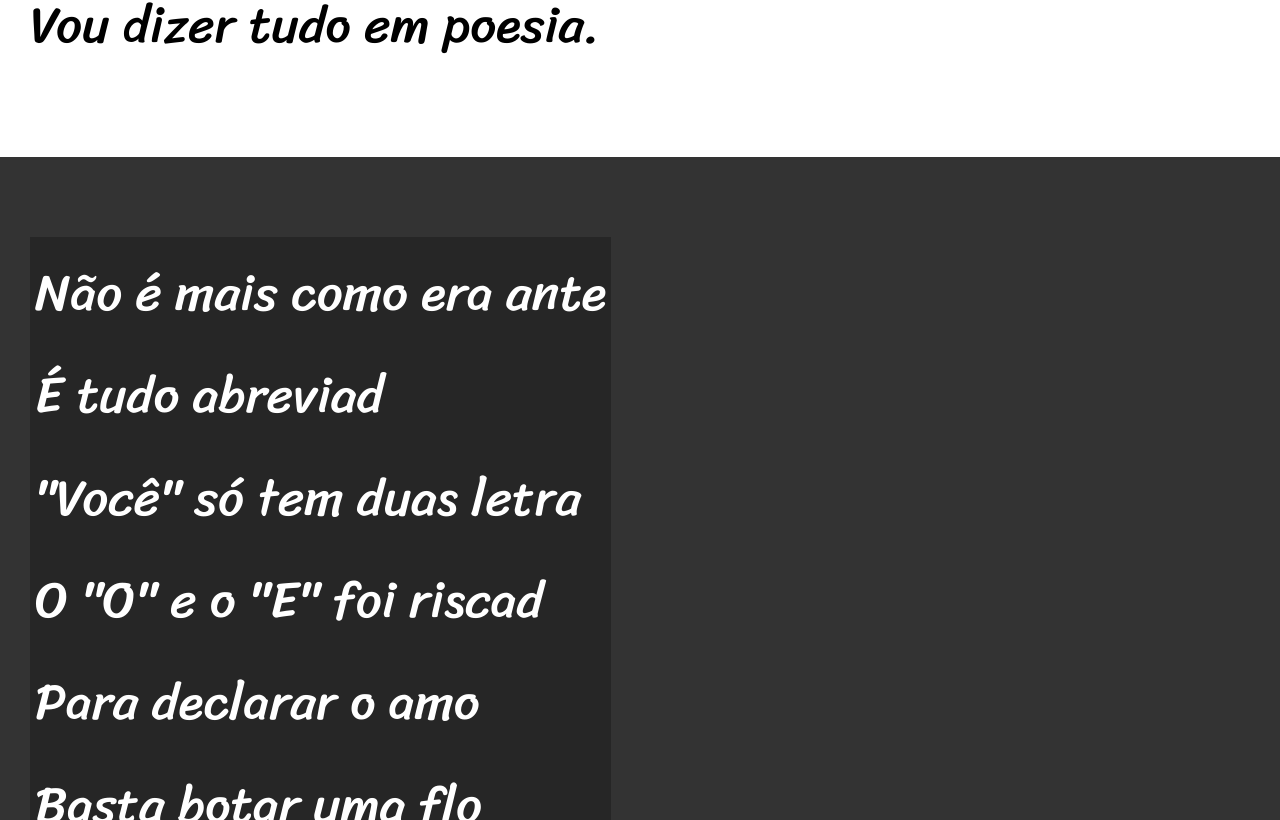
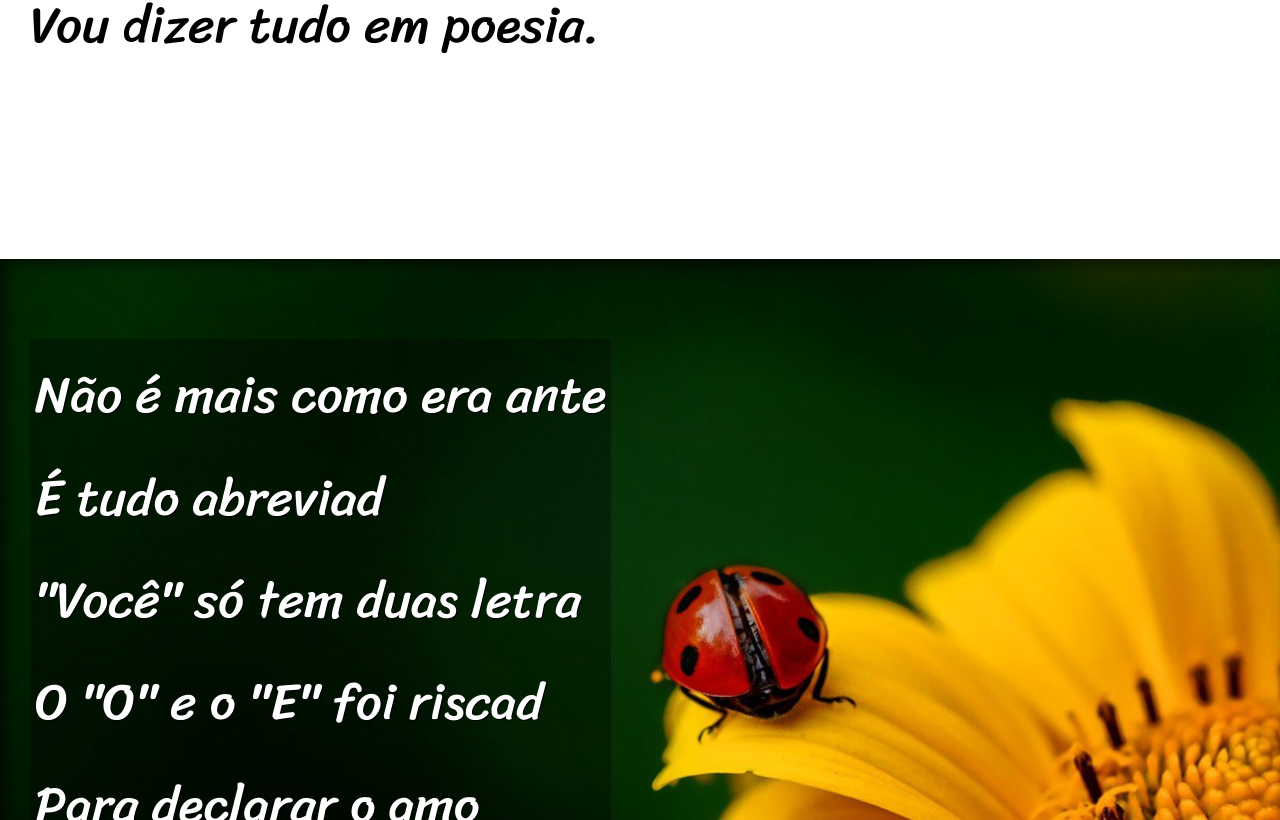
Before and after one commit to BeatrizChanfrone/html-css, a plain HTML site: page desafios/desafio 012/index.html in a window 1280 px wide. Shown: the part 980-1800 px from the top of the page. Drawn offline with Linux system fonts and the light colour scheme.

Commit message:
atualizção de fotos

```diff
--- a/desafios/desafio 012/estilo/style.css
+++ b/desafios/desafio 012/estilo/style.css
@@ -58,6 +58,9 @@ section{
     font-family: var(--fonte3);
     font-size: 4vw;
 }
+section > p {
+    padding-bottom: 2em;
+}
 section.normal{
     background-color: white;
     color: black;
@@ -66,14 +69,26 @@ section.normal{
 section.imagem{
     background-color: rgb(51, 51, 51);
     color: white;
+    box-shadow: inset 6px 6px 13px 0px rgba(0, 0, 0, 0.555);
+    background-size: cover;
+    background-attachment: fixed;
 }
 
 section.imagem > p{
     display: inline-block;
     padding: 5px;
-    background-color: rgba(0, 0, 0, 0.253);
+    background-color: rgba(0, 0, 0, 0.315);
+    text-shadow: 1px 1px 0px black ;
 }
 
+ section#img01 {
+    background-image: url('../imagens/background001.jpg');
+    background-position: right center;
+
+ }
+ section#img02 {
+    background-image: url('../imagens/background002.jpg');
+}
 footer{
     background-color: black;
     color: white;
--- a/desafios/desafio 012/index.html
+++ b/desafios/desafio 012/index.html
@@ -26,7 +26,7 @@
 
 
 
-<section class="imagem">
+<section class="imagem" id="img01">
     <p>
         Não é mais como era ante <br>
         É tudo abreviad <br>
@@ -64,7 +64,7 @@
 
 
 
-<section class="imagem">
+<section class="imagem" id="img02">
     <p>
         Tenho saudade das cartas <br>
         Escritas com a própria mão <br>
```
